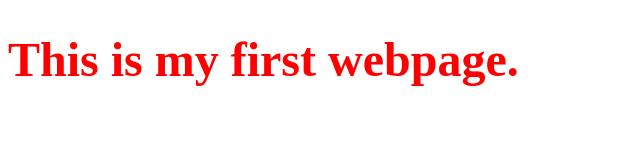
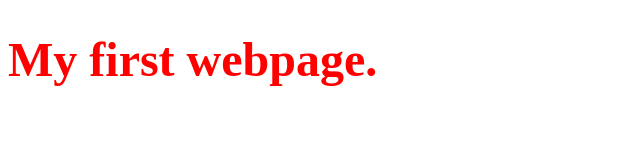
Before and after one commit to rekkuza18/gitPractice, a plain HTML site: page index.html in a window 1280 px wide. Shown: the whole page, without its empty margins (0-640 px from the left). Drawn offline with Linux system fonts and the light colour scheme.

Commit message:
changed H1 to My first Webpage

```diff
--- a/index.html
+++ b/index.html
@@ -7,6 +7,6 @@
     <link rel="stylesheet" href="css/style.css">
 </head>
 <body>
-    <h1>This is my first webpage.</h1>
+    <h1>My first webpage.</h1>
 </body>
 </html>
```
